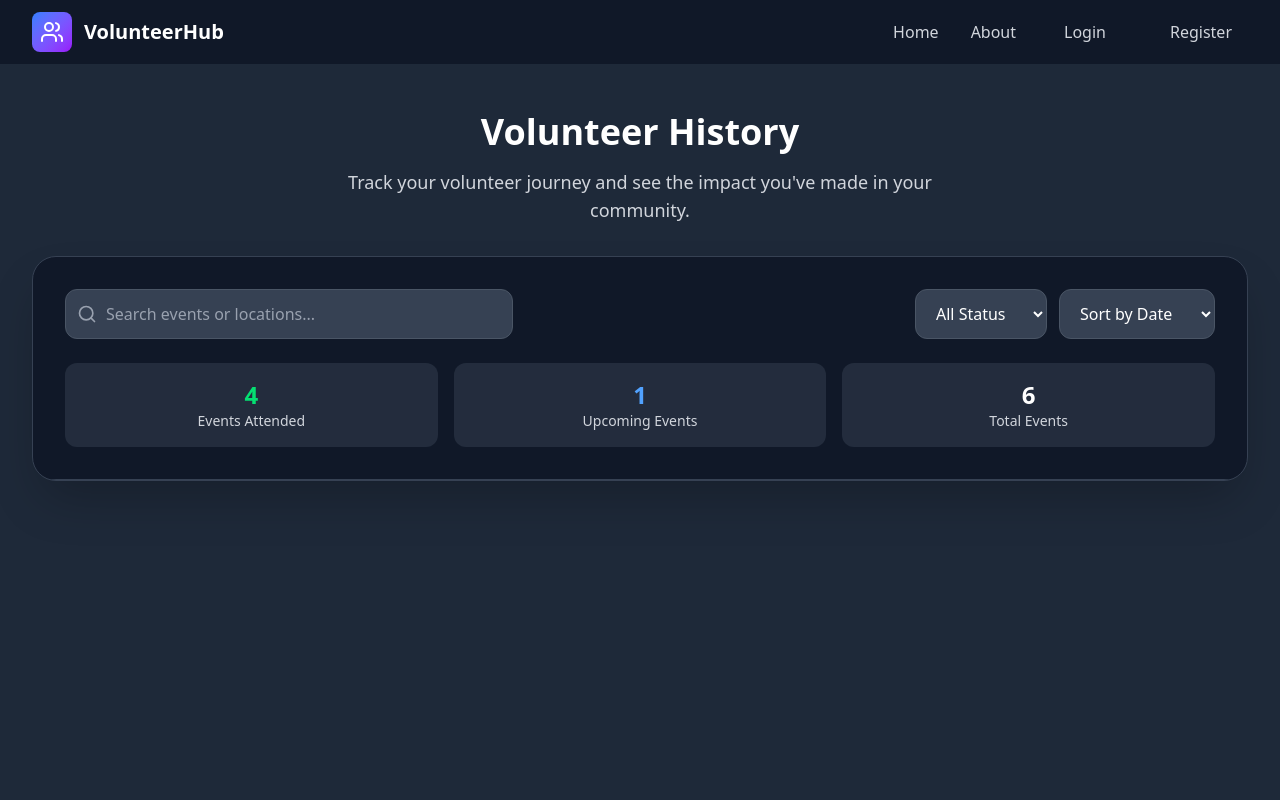
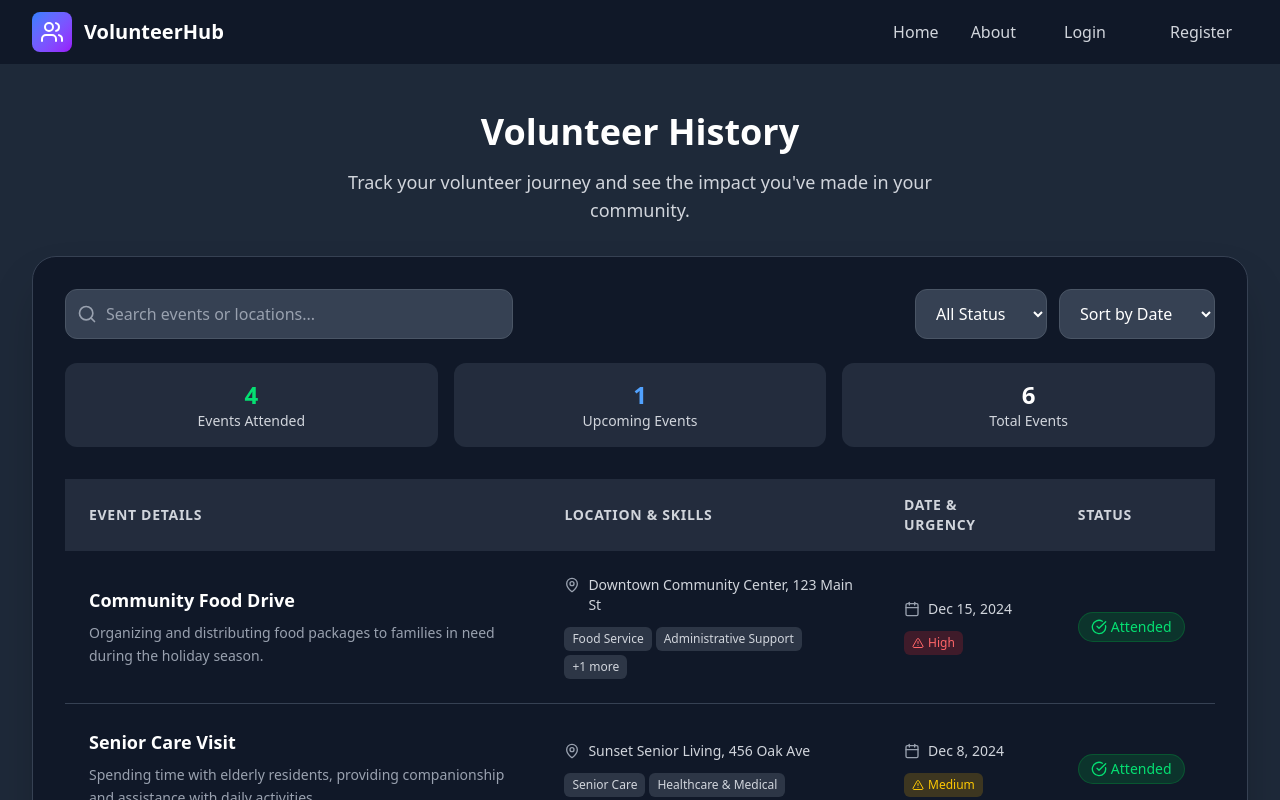
Before and after one commit to leo2971998/COSC-4353-Project, a React (Vite) app in the folder client/: page /volunteer-history in a window 1280 px wide. Shown: the top 800 px of the page. Built offline with nearby package versions, Linux system fonts and the light colour scheme.

Commit message:
Added the table row components that display the event details, location, skills, date, and status.

```diff
--- /dev/null
+++ b/client/components/VolunteerHistory/TableCardDV.jsx
@@ -0,0 +1,124 @@
+"use client";
+
+import {
+  Calendar,
+  MapPin,
+  AlertTriangle,
+  CheckCircle,
+  XCircle,
+  Clock,
+} from "lucide-react";
+
+export default function VolunteerHistoryTableRow({ event }) {
+  const getStatusBadge = (status) => {
+    const base =
+      "inline-flex items-center px-3 py-1 rounded-full text-sm font-medium";
+    switch (status.toLowerCase()) {
+      case "attended":
+        return `${base} bg-green-600/20 text-green-400 border border-green-600/30`;
+      case "missed":
+        return `${base} bg-red-600/20 text-red-400 border border-red-600/30`;
+      case "signed up":
+        return `${base} bg-blue-600/20 text-blue-400 border border-blue-600/30`;
+      default:
+        return `${base} bg-gray-600/20 text-gray-400 border border-gray-600/30`;
+    }
+  };
+
+  const getUrgencyBadge = (urgency) => {
+    const base =
+      "inline-flex items-center px-2 py-1 rounded-md text-xs font-medium";
+    switch (urgency.toLowerCase()) {
+      case "high":
+        return `${base} bg-red-500/20 text-red-400`;
+      case "medium":
+        return `${base} bg-yellow-500/20 text-yellow-400`;
+      case "low":
+        return `${base} bg-green-500/20 text-green-400`;
+      default:
+        return `${base} bg-gray-500/20 text-gray-400`;
+    }
+  };
+
+  const getStatusIcon = (status) => {
+    switch (status.toLowerCase()) {
+      case "attended":
+        return <CheckCircle className="w-4 h-4 mr-1" />;
+      case "missed":
+        return <XCircle className="w-4 h-4 mr-1" />;
+      case "signed up":
+        return <Clock className="w-4 h-4 mr-1" />;
+      default:
+        return null;
+    }
+  };
+
+  return (
+    <tr className="hover:bg-gray-700/30 transition-all duration-200 group">
+      {/* Event Details */}
+      <td className="px-6 py-6">
+        <div className="space-y-2">
+          <h3 className="text-lg font-semibold text-white group-hover:text-blue-400 transition-colors duration-200">
+            {event.eventName}
+          </h3>
+          <p className="text-sm text-gray-400 leading-relaxed max-w-md">
+            {event.eventDescription}
+          </p>
+        </div>
+      </td>
+
+      {/* Location & Skills */}
+      <td className="px-6 py-6">
+        <div className="space-y-3">
+          <div className="flex items-start">
+            <MapPin className="w-4 h-4 text-gray-400 mt-0.5 mr-2 flex-shrink-0" />
+            <span className="text-sm text-gray-300">{event.location}</span>
+          </div>
+          <div className="flex flex-wrap gap-1">
+            {event.requiredSkills.slice(0, 2).map((skill, idx) => (
+              <span
+                key={idx}
+                className="inline-block px-2 py-1 bg-gray-600/50 text-gray-300 text-xs rounded-md"
+              >
+                {skill}
+              </span>
+            ))}
+            {event.requiredSkills.length > 2 && (
+              <span className="inline-block px-2 py-1 bg-gray-600/50 text-gray-300 text-xs rounded-md">
+                +{event.requiredSkills.length - 2} more
+              </span>
+            )}
+          </div>
+        </div>
+      </td>
+
+      {/* Date & Urgency */}
+      <td className="px-6 py-6">
+        <div className="space-y-3">
+          <div className="flex items-center">
+            <Calendar className="w-4 h-4 text-gray-400 mr-2" />
+            <span className="text-sm text-gray-300">
+              {new Date(event.eventDate).toLocaleDateString("en-US", {
+                year: "numeric",
+                month: "short",
+                day: "numeric",
+              })}
+            </span>
+          </div>
+          <div className={getUrgencyBadge(event.urgency)}>
+            <AlertTriangle className="w-3 h-3 mr-1" />
+            {event.urgency}
+          </div>
+        </div>
+      </td>
+
+      {/* Status */}
+      <td className="px-6 py-6">
+        <div className={getStatusBadge(event.participationStatus)}>
+          {getStatusIcon(event.participationStatus)}
+          {event.participationStatus}
+        </div>
+      </td>
+    </tr>
+  );
+}
--- a/client/components/VolunteerHistory/VolunteerHistoryMain.jsx
+++ b/client/components/VolunteerHistory/VolunteerHistoryMain.jsx
@@ -1,10 +1,28 @@
 import { useState } from "react";
 import { Search } from "lucide-react";
+import TableCardDV from "./TableCardDV";
 
 export default function VolunteerHistoryMain({ events }) {
   const [searchTerm, setSearchTerm] = useState("");
   const [statusFilter, setStatusFilter] = useState("all");
   const [sortBy, setSortBy] = useState("date");
+
+  const filteredHistory = events
+    .filter((event) => {
+      const matchesSearch =
+        event.eventName.toLowerCase().includes(searchTerm.toLowerCase()) ||
+        event.location.toLowerCase().includes(searchTerm.toLowerCase());
+      const matchesStatus =
+        statusFilter === "all" ||
+        event.participationStatus.toLowerCase() === statusFilter.toLowerCase();
+      return matchesSearch && matchesStatus;
+    })
+    .sort((a, b) => {
+      if (sortBy === "date") {
+        return new Date(b.eventDate) - new Date(a.eventDate);
+      }
+      return a.eventName.localeCompare(b.eventName);
+    });
 
   return (
     <div className="max-w-7xl mx-auto">
@@ -76,6 +94,31 @@ export default function VolunteerHistoryMain({ events }) {
               <div className="text-sm text-gray-300">Total Events</div>
             </div>
           </div>
+          <div className="hidden lg:block overflow-x-auto py-8">
+            <table className="w-full">
+              <thead className="bg-gray-700/50">
+                <tr>
+                  <th className="px-6 py-4 text-left text-sm font-semibold text-gray-300 uppercase tracking-wider">
+                    Event Details
+                  </th>
+                  <th className="px-6 py-4 text-left text-sm font-semibold text-gray-300 uppercase tracking-wider">
+                    Location & Skills
+                  </th>
+                  <th className="px-6 py-4 text-left text-sm font-semibold text-gray-300 uppercase tracking-wider">
+                    Date & Urgency
+                  </th>
+                  <th className="px-6 py-4 text-left text-sm font-semibold text-gray-300 uppercase tracking-wider">
+                    Status
+                  </th>
+                </tr>
+              </thead>
+              <tbody className="divide-y divide-gray-700">
+                {filteredHistory.map((event) => (
+                  <TableCardDV key={event.id} event={event} />
+                ))}
+              </tbody>
+            </table>
+          </div>
         </div>
       </div>
     </div>
--- a/client/pages/VolunteerHistoryPage.jsx
+++ b/client/pages/VolunteerHistoryPage.jsx
@@ -1,4 +1,5 @@
 import Navbar from "../components/Navbar";
+import TableCardDV from "../components/VolunteerHistory/TableCardDV";
 import VHeader from "../components/VolunteerHistory/VHeader";
 import VolunteerHistoryMain from "../components/VolunteerHistory/VolunteerHistoryMain";
 
```
